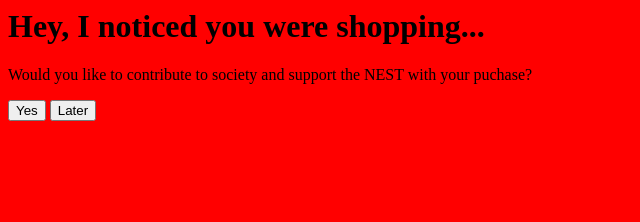
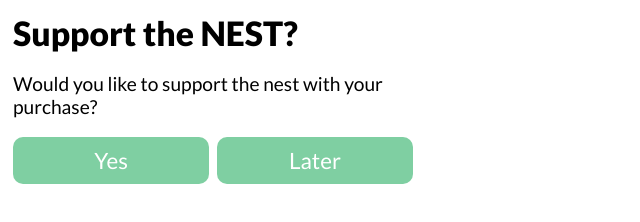
Before and after one commit to jomarisc/digitalsupport, a browser extension: page hello.html in a window 1280 px wide. Shown: the whole page, without its empty margins (0-640 px from the left). Drawn offline with Linux system fonts and the light colour scheme.

Commit message:
90% func done

```diff
--- a/hello.html
+++ b/hello.html
@@ -1,13 +1,21 @@
 <html>
     <head>
         <link rel="stylesheet" href="./style.css">
+        <link rel="preconnect" href="https://fonts.googleapis.com">
+        <link rel="preconnect" href="https://fonts.gstatic.com" crossorigin>
+        <link href="https://fonts.googleapis.com/css2?family=Lato:ital,wght@0,100;0,300;0,400;0,700;0,900;1,100;1,300;1,400;1,700;1,900&display=swap" rel="stylesheet">
     </head>
   <body>
-    <h1>Hey, I noticed you were shopping...</h1>
-    <p>Would you like to contribute to society and support the NEST with your puchase?</p>
-    <button id="yes">Yes</button>
-    <button id="later">Later</button>
-
-    <script src="popup.js"></script>
+    <section class="main_win">
+        <h1>Support the NEST?</h1>
+        <div>
+            <p>Would you like to support the nest with your purchase?</p>
+            <div class="main_btns">
+                <button id="yes">Yes</button>
+                <button id="later">Later</button>
+            </div>
+        </div>
+    </section>
+    <script src="./scripts/popup.js"></script>
   </body>
 </html>
--- a/popup.js
+++ /dev/null
@@ -1,23 +0,0 @@
-console.log('Hello, Yuliana!');
-  const yesbutton = document.getElementById('yes');
-  yesbutton.onclick = () => {
-    chrome.tabs.update(undefined, {url: 'https://digitalnest.org'});
-  }
-
-  const laterbutton = document.getElementById('later');
-  laterbutton.onclick = () => {
-    window.close();
-  }
-
-  chrome.tabs.onUpdated.addListener(function
-    (tabId, changeInfo, tab) {
-      if(changeInfo.url){
-        alert('Wowwwww')
-      }
-      console.log(tab.url.includes('amazon'))
-      if(tab.url.includes('amazon')) {
-        console.log('wow')
-        chrome.action.openPopup()
-      }
-    }
-  );
--- /dev/null
+++ b/scripts/popup.js
@@ -0,0 +1,10 @@
+  //changes link with DigitalNEST affiliate link
+  const yesbutton = document.getElementById('yes');
+  yesbutton.onclick = () => {
+    chrome.tabs.update(undefined, {url: 'https://digitalnest.org'});
+  }
+  //closes the window
+  const laterbutton = document.getElementById('later');
+  laterbutton.onclick = () => {
+    window.close();
+  }
--- a/style.css
+++ b/style.css
@@ -1,3 +1,37 @@
-body {
-    background-color: red;
+.main_win{
+    display: flex;
+    flex-direction: column;
+    justify-content: space-between;
+    width: 400px;
+    height: 150px;
+    padding: 5px;
 }
+.main_btns {
+    display: flex;
+    justify-content: space-between;
+    width: 100%;
+}
+h1, p, button {
+    font-family: 'Lato';
+}
+h1 {
+    margin: 0;
+    font-size: 2.1em;
+    font-weight: 800;
+}
+p {
+    font-size: 1.2em;
+}
+button {
+    width: 49%;
+    padding: 10px 20px;
+    font-size: 1.4em;
+    border: 0;
+    border-radius: 10px;
+    background-color: rgb(127, 207, 162);
+    color: white;
+    cursor: pointer;
+}
+button:hover {
+    background-color: rgb(114, 186, 145);
+}
```
Also changed, not shown: scripts/background.js (added, +8 -0 lines), manifest.json.
